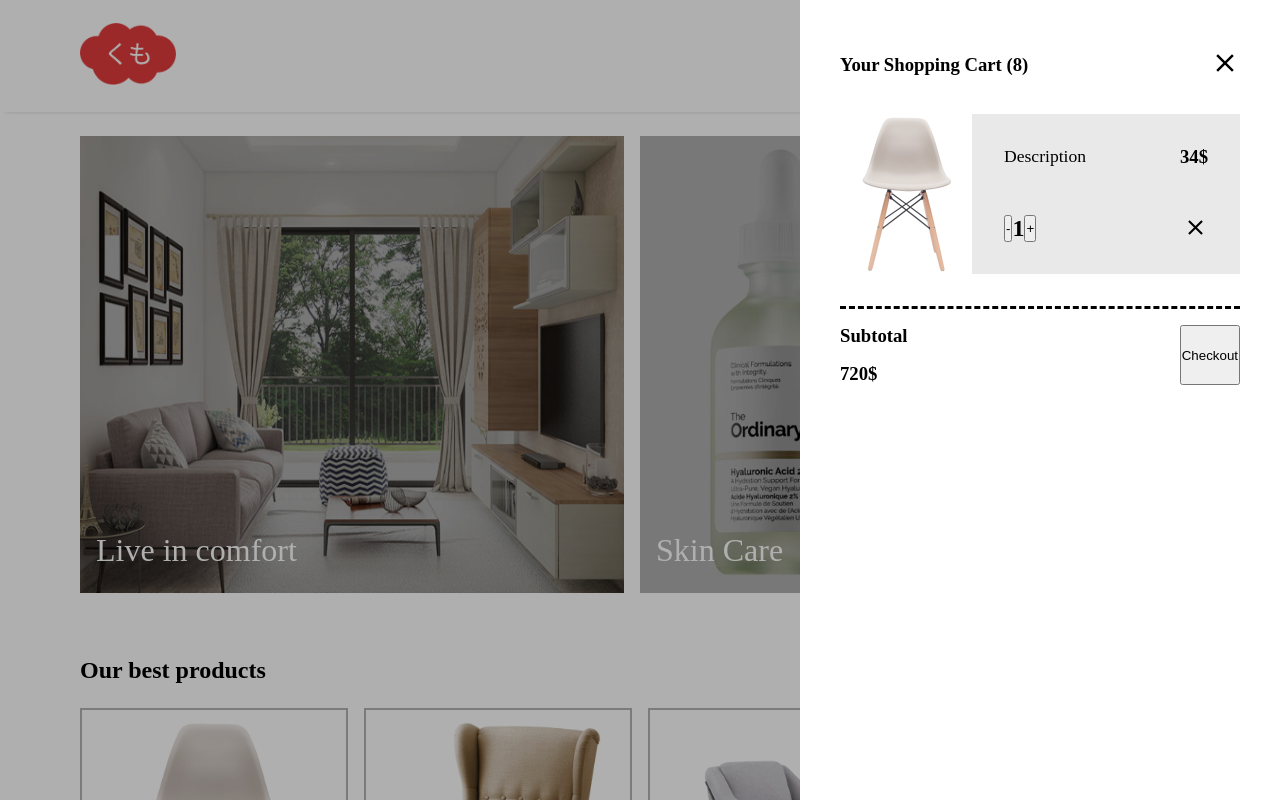
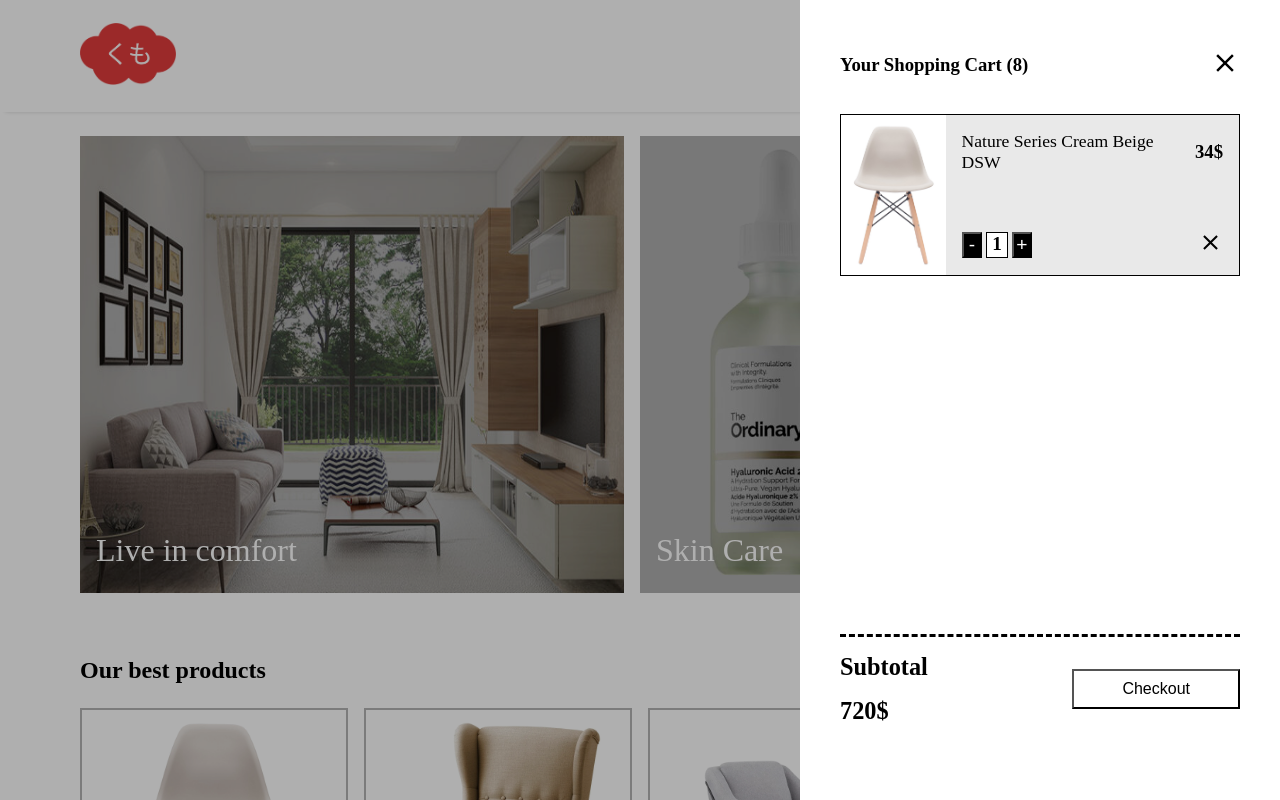
Before and after one commit to OnigiriKing/kumo-market, a React (Create React App) app: page / in a window 1280 px wide. Shown: the top 800 px of the page. Built offline with nearby package versions, Linux system fonts and the light colour scheme.

Commit message:
Cart style is ready

```diff
--- a/src/pages/overlay/components/CartMenu.jsx
+++ b/src/pages/overlay/components/CartMenu.jsx
@@ -15,6 +15,26 @@ export default function DropMenu() {
 
   const el = products.product1
 
+  const testEl = (<div className="cart-product">
+            <div className="cart-product-img">
+              <img src={el.img} />
+            </div>
+              <div className="cart-product-des">
+                <div className="cart-product-price">
+                  <p>{el.name}</p>
+                  <h3>34$</h3>
+                </div>
+                <div className="cart-product-quantity">
+                  <div className="cart-product-btns">
+                    <button>-</button>
+                    <h2>1</h2>
+                    <button>+</button>
+                  </div>
+                  <div className="cart-delete-btn">{allSvg(25).closeBtn}</div>
+                </div>
+              </div>
+            </div>);
+
   return (
     <>
       <div className="full-overlay overlay-active" {...closeMenu()} />
@@ -28,10 +48,12 @@ export default function DropMenu() {
         <div className="cart-menu-container">
           <div className="cart-menu-products">
             <div className="cart-product">
-              <img src={el.img}/>
+            <div className="cart-product-img">
+              <img src={el.img} />
+            </div>
               <div className="cart-product-des">
                 <div className="cart-product-price">
-                  <p>Description</p>
+                  <p>{el.name}</p>
                   <h3>34$</h3>
                 </div>
                 <div className="cart-product-quantity">
@@ -40,7 +62,7 @@ export default function DropMenu() {
                     <h2>1</h2>
                     <button>+</button>
                   </div>
-                  {allSvg(25).closeBtn}
+                  <div className="cart-delete-btn">{allSvg(25).closeBtn}</div>
                 </div>
               </div>
             </div>
--- a/src/styles/overlayStyle/_overlay.scss
+++ b/src/styles/overlayStyle/_overlay.scss
@@ -39,6 +39,10 @@ flex-direction: column;
     justify-content: space-between;
     align-items: center;
     margin-bottom: 2rem;
+
+    .cart-close-button {
+      cursor: pointer;
+    }
   }
 
   .cart-menu-container {
@@ -50,6 +54,7 @@ flex-direction: column;
   .cart-menu-products {
     overflow-y: scroll;
     display: flex;
+    height: 65vh;
   }
 
   .cart-product {
@@ -57,27 +62,62 @@ flex-direction: column;
     width: 100%;
     height: 10rem;
     margin-bottom: 2rem;
+    border: 1px solid #000;
 
-    img {
+    .cart-product-img {
       height: 100%;
-      width: 33%;
-      object-fit: cover;
+      width: 40%;
+      display: flex;
+      justify-content: center;
+      align-items: center;
+
+      img {
+        object-fit: cover;
+        width: 90%;
+        height: 90%;
+        object-fit: cover;
+      }
     }
 
     .cart-product-des {
       display: flex;
       flex-direction: column;
       width: 100%;
-      padding: 2rem;
+      padding: 1rem;
       justify-content: space-between;
       background-color: $mainGrey;
 
       .cart-product-price, .cart-product-quantity {
         display: flex;
         justify-content: space-between;
+        align-items: center;
+
+        .cart-delete-btn {
+          cursor: pointer;
+        }
       }
       .cart-product-btns {
         display: flex;
+        gap: 0.2rem;
+        font-size: $smallFont;
+
+        button, h2 {
+          width: 1.3rem;
+          font-size: 1.2rem;
+        }
+
+        button {
+          cursor: pointer;
+          background-color: #000;
+          color: #fff;
+          border-color: #000;
+        }
+
+        h2 {
+          border: 1px solid #000;
+          text-align: center;
+          background-color: #fff;
+        }
       }
     }
   }
@@ -87,13 +127,30 @@ flex-direction: column;
       justify-content: space-between;
       border-top: 3px dashed #000;
       padding-top: 1rem;
+      align-items: center;
 
       div {
         display: flex;
         flex-direction: column;
         gap: 1rem;
+        font-size: 1.3rem;
       }
 
+      button  {
+        font-size: $smallFont;
+        text-align: center;
+        cursor: pointer;
+        padding: 0rem 3rem;
+        height: 2.5rem;
+      color: #000;
+      background-color: #ffff;
+      border-color: #000;
+
+      &:hover {
+        color: #ffff;
+        background-color: #000000;
+      }
+      }
     }
 
 
```
Also changed, not shown: src/dist/style.css, 1 other file (tests, documents, lock files or other folders).
